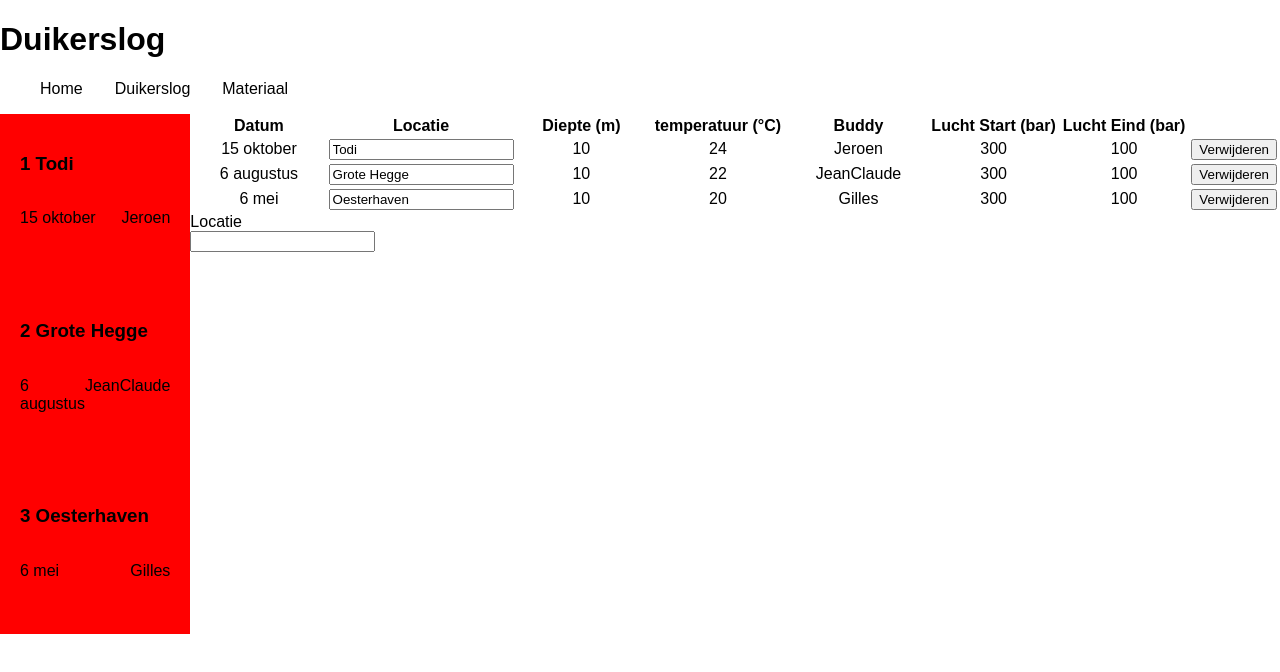
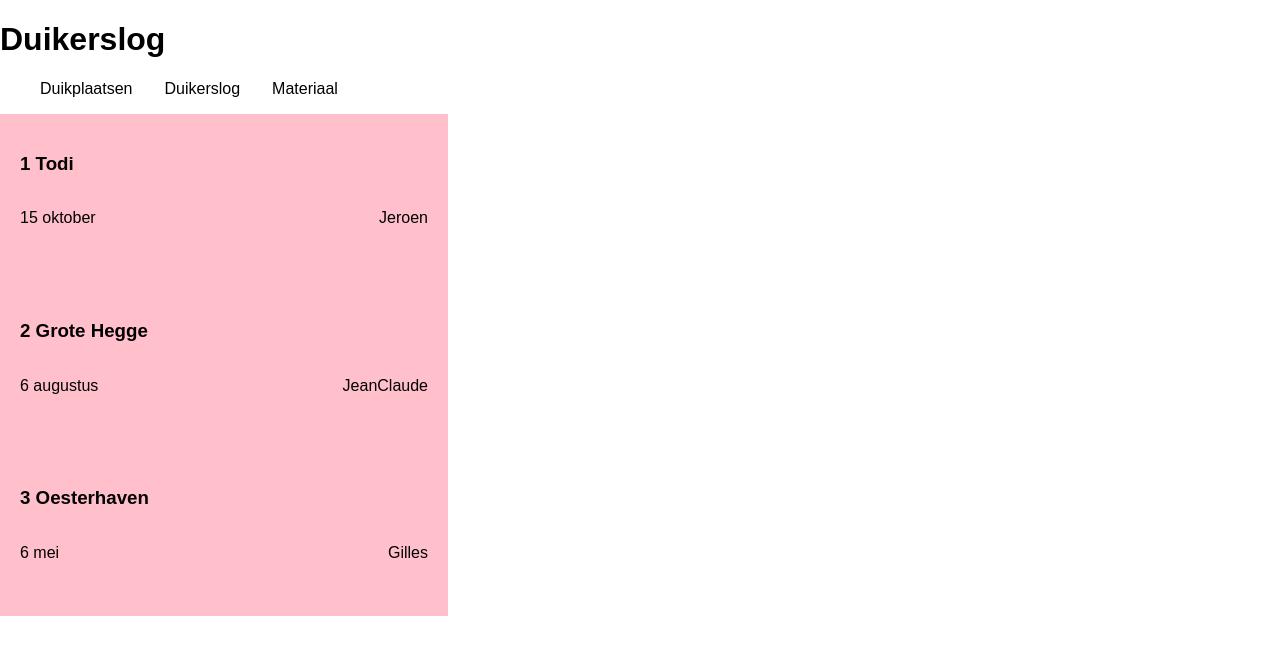
Before and after one commit to JessyVandoorn/WAD-Opdracht, a React (Create React App) app in the folder duikerslog/: page /DuikPlaatsen in a window 1280 px wide. Shown: the top 672 px of the page. Built offline with nearby package versions, Linux system fonts and the light colour scheme.

Commit message:
#15 app opsplitsen in views

```diff
--- a/duikerslog/package.json
+++ b/duikerslog/package.json
@@ -5,6 +5,7 @@
   "dependencies": {
     "react": "^16.2.0",
     "react-dom": "^16.2.0",
+    "react-router-dom": "^4.2.2",
     "react-scripts": "1.1.1"
   },
   "scripts": {
--- a/duikerslog/src/App.css
+++ b/duikerslog/src/App.css
@@ -10,6 +10,11 @@ li {
 ul {
   display: flex;
   flex-direction: row;
+}
+
+ul a {
+  text-decoration: none;
+  color: black;
 }
 
 .td {
@@ -50,9 +55,16 @@ ul {
 }
 
 .divesOverview{
-  background-color: red;
+  background-color: pink;
+  width: 35vw;
 }
 
 .paddingOverview {
   padding: 20px;
+
 }
+
+h1 a {
+  text-decoration: none;
+  color: black;
+}
--- a/duikerslog/src/App.js
+++ b/duikerslog/src/App.js
@@ -1,14 +1,16 @@
 import React, { Component } from 'react';
 import './App.css';
 import Navigation from './Navigation';
-import Form from './Form';
-import DiversTable from './DiversTable';
+import DuikPlaatsen from './DuikPlaatsen';
+import Duikerslog from './Duikerslog';
 import OverviewDives from './OverviewDives';
+import NotFound from './NotFound';
+import { Route, Switch, Link } from 'react-router-dom';
 
 class App extends Component {
   constructor(){
     super()
-    this.state = {currentItem: false, duiken:{}}
+    this.state = { duiken:{}}
   }
 
   componentDidMount() {
@@ -20,11 +22,6 @@ class App extends Component {
     parseDuiken = data => {
       this.setState({duiken: data});
     }
-
-  handleClickItem = (currentItem) => {
-    this.setState((prevState, props)=> ({ currentItem: !prevState.currentItem }));
-    console.log(currentItem);
-  }
 
   handleChangeDuik = (id, duik) => {
     const dives = {...this.state.duiken};
@@ -48,23 +45,18 @@ class App extends Component {
 
 
   render() {
-    const {currentItem, duiken} = this.state;
+    const { duiken} = this.state;
     return (
-      <div>
-        <h1> Duikerslog </h1>
-        <ul>
-          <Navigation itemName="Home" onClick={this.handleClickItem} className={currentItem?`currentItem`:``}/>
-          <Navigation itemName="Duikerslog" onClick={this.handleClickItem} className={currentItem?`currentItem`:``}/>
-          <Navigation itemName="Materiaal" onClick={this.handleClickItem} className={currentItem?`currentItem`:``}/>
-        </ul>
-        <section className="overviewSection">
-        <OverviewDives duiken={duiken}/>
-        <div>
-          <DiversTable duiken={duiken} onChangeDuik={this.handleChangeDuik} onClickDelete={this.handleDelete}/>
-          <Form onChange={this.handleInput} name="Locatie"/>
-        </div>
-        </section>
-      </div>
+      <main>
+        <h1><Link to="/">Duikerslog</Link></h1>
+        <Switch>
+          <Route path='/' exact render={() => <Navigation/> } />
+          <Route path='/DuikPlaatsen' exact  render={() => <DuikPlaatsen/> } />
+          <Route path='/Duikerslog'  render={() => <Duikerslog duiken={duiken}/> } />
+          <Route component={NotFound}/>
+        </Switch>
+        <OverviewDives duiken={duiken} />
+      </main>
     );
   }
 }
--- /dev/null
+++ b/duikerslog/src/DuikPlaatsen.jsx
@@ -0,0 +1,17 @@
+import React from 'react';
+import Navigation from './Navigation';
+
+const DuikPlaatsen = ({duiken}) => {
+    return (
+        <section>
+            <nav>
+            <Navigation/>
+        </nav>
+
+        </section>
+
+    )
+
+}
+
+export default DuikPlaatsen;
--- /dev/null
+++ b/duikerslog/src/Duikerslog.jsx
@@ -0,0 +1,21 @@
+import React from 'react';
+// import Form from './Form';
+import DiversTable from './DiversTable';
+import Navigation from './Navigation';
+
+const Duikerslog = ({duiken}) => {
+  return (
+    <section>
+        <nav>
+        <Navigation/>
+    </nav>
+    <div className="overviewSection">
+    <DiversTable duiken={duiken} onChangeDuik={this.handleChangeDuik} onClickDelete={this.handleDelete}/>
+    {/* <Form onChange={this.handleInput} name="Locatie"/> */}
+  </div>
+    </section>
+
+)
+}
+
+export default Duikerslog;
--- a/duikerslog/src/Navigation.jsx
+++ b/duikerslog/src/Navigation.jsx
@@ -1,39 +1,18 @@
 import React from 'react';
 import NavigationItem from './NavigationItem';
-import PropTypes from 'prop-types';
+import { Link } from "react-router-dom";
 
-// class Navigation extends Component {
-//     render() {
-//         return (
-//             <div>
-//                 <ul>
-//                     <NavigationItem itemName="Materiaal" testZin="dit is het materiaal gedeelte"/>
-//                     <NavigationItem itemName="Logboek" testZin="dit is het logboek gedeelte"/>
-//                     <NavigationItem itemName="Duikplaatsen" testZin="dit is het overzicht van de duikplaatsen"/>
-//                 </ul>
-//             </div>
-//         );
-//     };
-// }
-
-
-const Navigation = ({itemName, onClick}) => {
-    const handleChangeMenu = e => {
-        const {itemName} = e.currentTarget
-        onClick(itemName);
-    }
-
-
+const Navigation = () => {
     return(
-        <li>
-            <NavigationItem  itemName={itemName} onClick={handleChangeMenu} />
-        </li>
+        <nav>
+            <ul>
+                <Link to='/DuikPlaatsen'> <NavigationItem itemName="Duikplaatsen"/> </Link>
+                <Link to='/Duikerslog'> <NavigationItem itemName="Duikerslog"/> </Link>
+                <Link to='/Materiaal'> <NavigationItem itemName="Materiaal"/> </Link>
+            </ul>
+        </nav>
     );
 };
 
-Navigation.propTypes = {
-    onClick: PropTypes.func.isRequired,
-    itemName: PropTypes.string.isRequired
-}
 
 export default Navigation;
--- a/duikerslog/src/NavigationItem.jsx
+++ b/duikerslog/src/NavigationItem.jsx
@@ -1,29 +1,11 @@
 import React from 'react';
 import PropTypes from 'prop-types';
 
-// class NavigationItem extends Component {
-
-//     constructor(props){
-//         super(props);
-//         this.state = {currentItem: false}
-//     }
-
-//     handleClickItem = (e) => {
-//         e.preventDefault();
-//         this.setState((prevState, props)=> ({ currentItem: !prevState.currentItem }));
-//     }
-
-//     render() {
-//         const {itemName} = this.props;
-//         const {currentItem} = this.state;
-//         return <li onClick={this.handleClickItem} className={currentItem?`currentItem`:``}> {itemName} </li>;
-//     }
-// }
-
-
 const NavigationItem = ({itemName}) => {
     return(
-        <span>{itemName}</span>
+        <li>
+            {itemName}
+        </li>
     )
 }
 
--- /dev/null
+++ b/duikerslog/src/NotFound.jsx
@@ -0,0 +1,11 @@
+import React from 'react';
+import { Link } from "react-router-dom";
+
+const NotFound = () => {
+  return <section className="notfound">
+    <h2>Whoops, not found</h2>
+    <Link to="/">Bring me home!</Link>
+  </section>
+}
+
+export default NotFound;
--- a/duikerslog/src/index.js
+++ b/duikerslog/src/index.js
@@ -2,7 +2,11 @@ import React from 'react';
 import ReactDOM from 'react-dom';
 import './index.css';
 import App from './App';
+import { BrowserRouter } from "react-router-dom";
 import registerServiceWorker from './registerServiceWorker';
 
-ReactDOM.render(<App />, document.getElementById('root'));
+ReactDOM.render(
+  <BrowserRouter>
+    <App />
+  </BrowserRouter>, document.getElementById('root'));
 registerServiceWorker();
```
Also changed, not shown: 2 other files (tests, documents, lock files or other folders).
